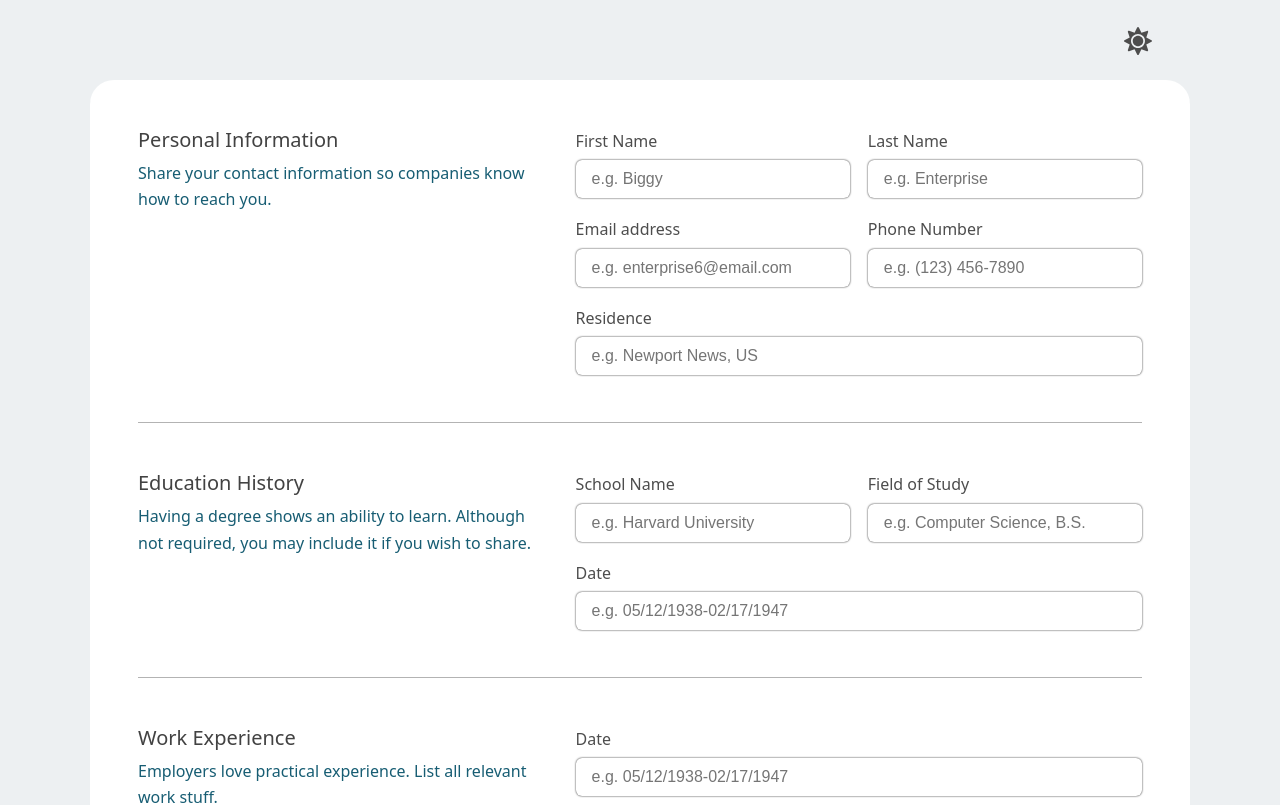
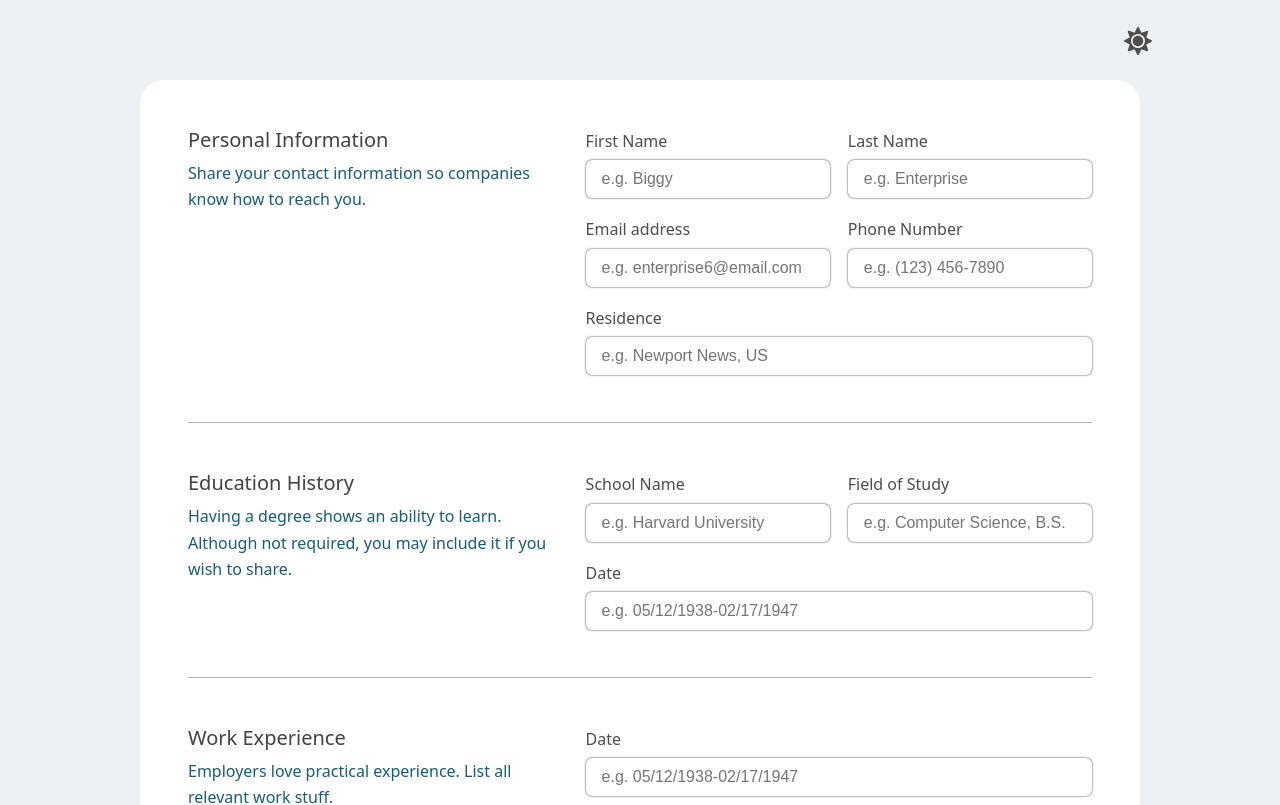
Before and after one commit to AnOrdinaryUsername/CV-Generator, a React (Create React App) app: page / in a window 1280 px wide. Shown: the top 805 px of the page. Built offline with nearby package versions, Linux system fonts and the light colour scheme.

Commit message:
style: Reduce max-width of form by 10rem

```diff
--- a/src/features/form/components/FormLayout.css
+++ b/src/features/form/components/FormLayout.css
@@ -10,7 +10,7 @@
   flex-direction: column;
   justify-content: flex-start;
   align-items: center;
-  max-width: 110rem;
+  max-width: 100rem;
   min-height: 50rem;
   padding: 4.8rem;
   width: 100%;
```
